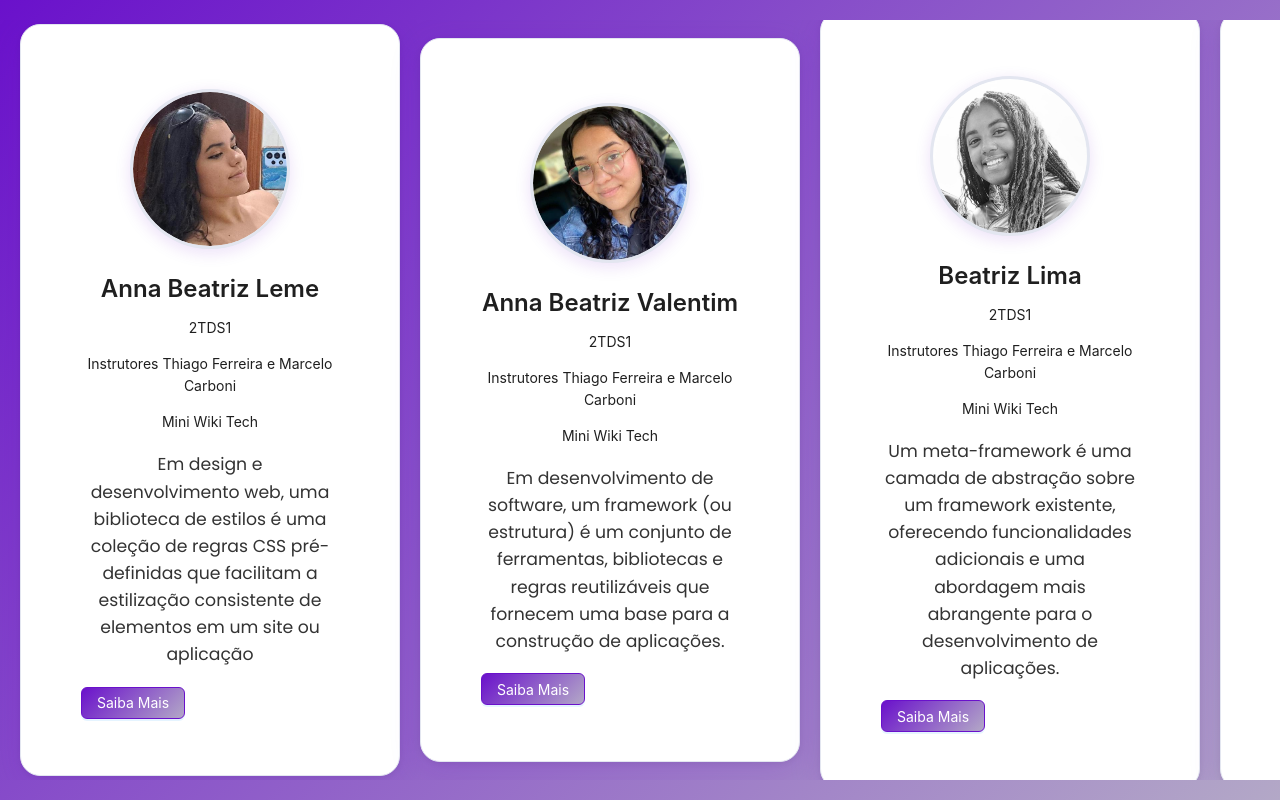
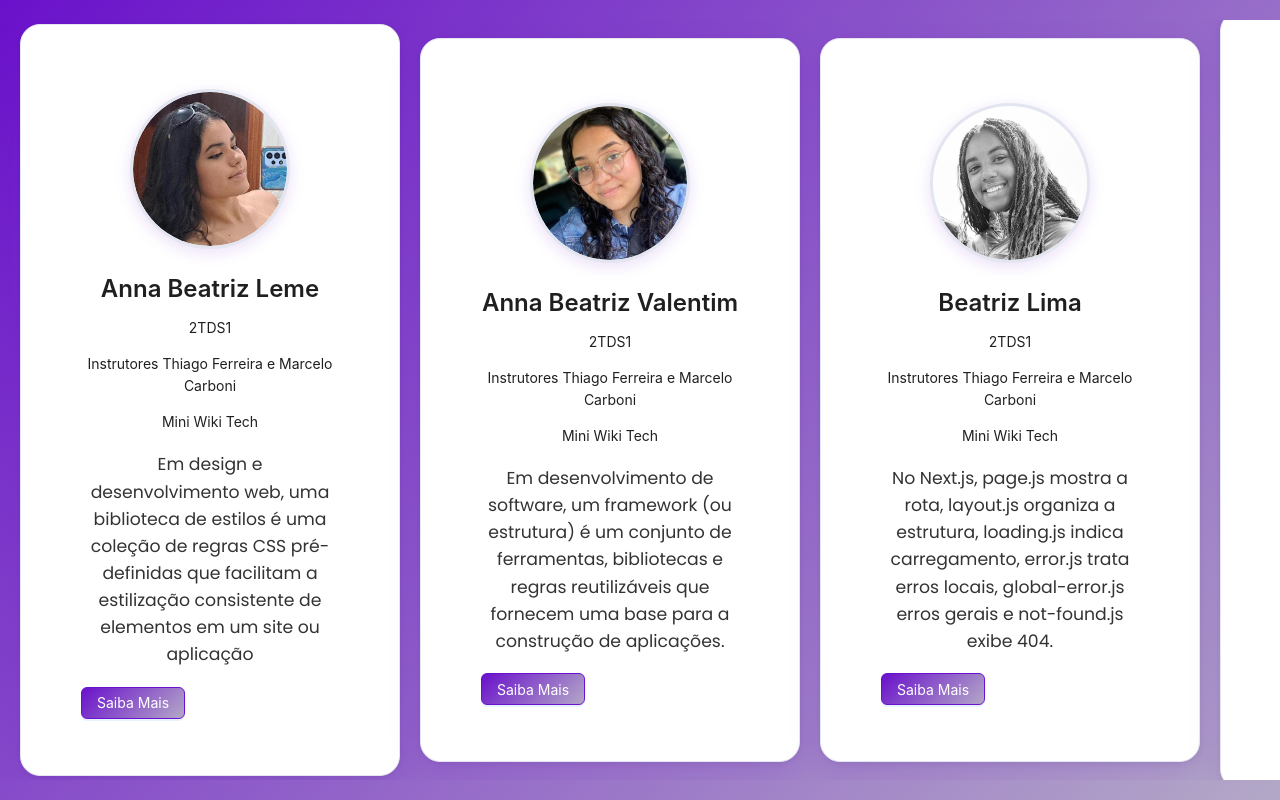
Before and after one commit to annabialeme/aulajs04, a Next.js app: page / in a window 1280 px wide. Built offline with nearby package versions, Linux system fonts and the light colour scheme.

Commit message:
refactor: my text

```diff
--- a/src/app/Home/Home.jsx
+++ b/src/app/Home/Home.jsx
@@ -36,7 +36,7 @@ export default function Home() {
       instructors: "Instrutores Thiago Ferreira e Marcelo Carboni",
       description: "Mini Wiki Tech",
       details:
-        "Um meta-framework é uma camada de abstração sobre um framework existente, oferecendo funcionalidades adicionais e uma abordagem mais abrangente para o desenvolvimento de aplicações.",
+        "No Next.js, page.js mostra a rota, layout.js organiza a estrutura, loading.js indica carregamento, error.js trata erros locais, global-error.js erros gerais e not-found.js exibe 404.",
     },
     {
       image: "/images/luana.jpg",
```
